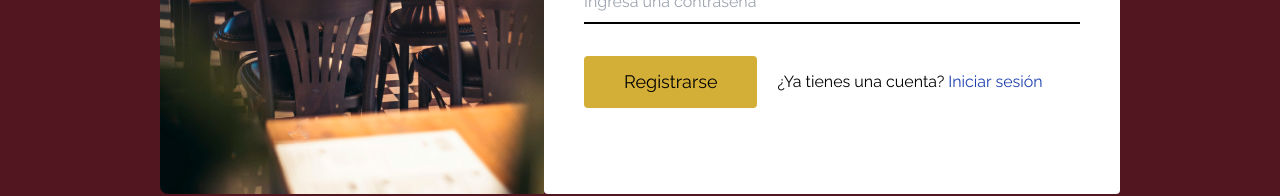
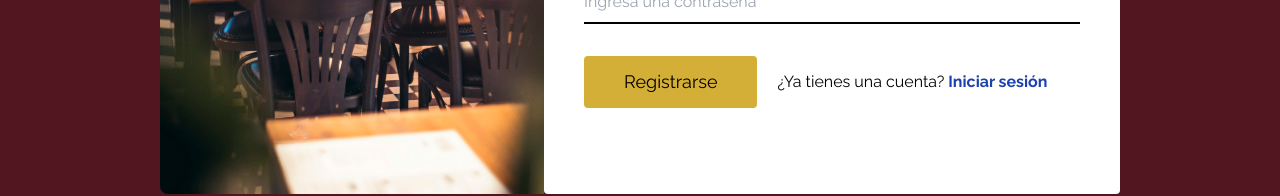
Before and after one commit to Nicoo772/Frontend-Resticy, a React (Vite) app: page /register in a window 1280 px wide. Shown: the part 486-682 px from the top of the page. Built offline with nearby package versions, Linux system fonts and the light colour scheme; no server answers.

Commit message:
Font-bold de link iniciar sesion en register

```diff
--- a/src/components/RegisterForm.jsx
+++ b/src/components/RegisterForm.jsx
@@ -63,7 +63,7 @@ const RegisterForm = () => {
 
         <p className="text-center flex flex-col lg:flex-row lg:gap-1">
           ¿Ya tienes una cuenta?{" "}
-          <Link to="/login" className="text-blue-800">
+          <Link to="/login" className="text-blue-800 font-bold">
             Iniciar sesión
           </Link>
         </p>
```
